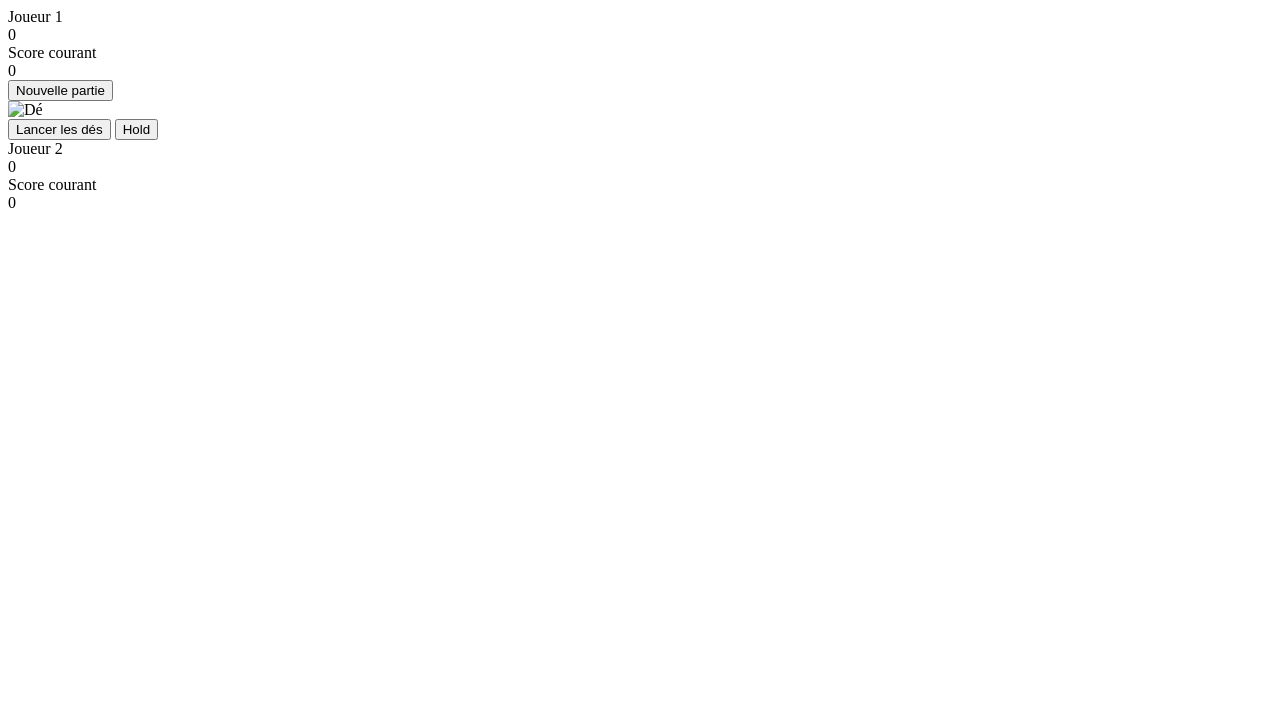
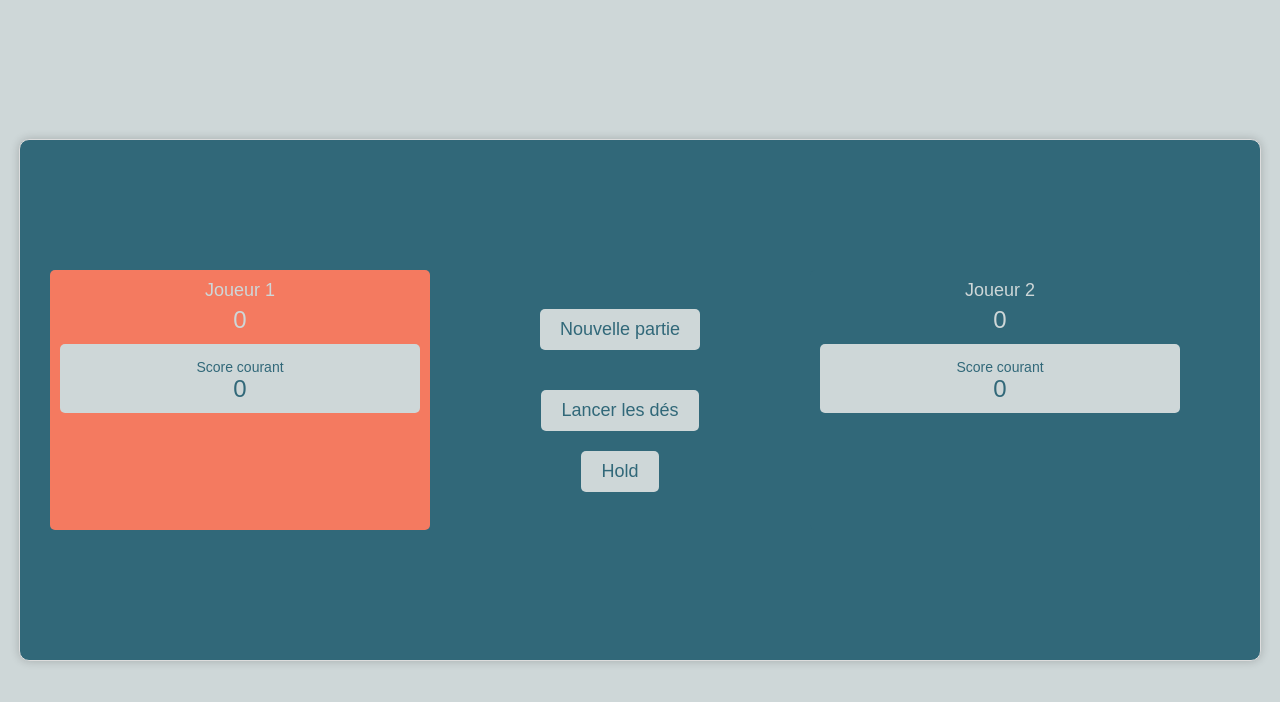
Before and after one commit to jordan008A/JeuxDeDes, a plain HTML site: page index.html in a window 1280 px wide. Drawn offline with Linux system fonts and the light colour scheme.

Commit message:
Ajout des images de dés, liaison avec index.html, ajout du style css

```diff
--- a/index.html
+++ b/index.html
@@ -19,7 +19,7 @@
         <div class="center-panel">
             <button class="btn-new">Nouvelle partie</button>
             <div class="dice">
-                <img src="" alt="Dé" class="dice-img">
+                <img src="dice-1.png" alt="Dé" class="dice-img">
             </div>
             <button class="btn-roll">Lancer les dés</button>
             <button class="btn-hold">Hold</button>
--- a/styles.css
+++ b/styles.css
@@ -0,0 +1,99 @@
+body {
+  font-family: Arial, sans-serif;
+  background-color: #ced7d8;
+  margin: 0;
+  display: flex;
+  flex-direction: column;
+  align-items: center;
+  justify-content: center;
+  height: 100vh;
+  color: #ced7d8;
+}
+
+.wrapper {
+  display: flex;
+  flex-direction: row;
+  align-items: center;
+  width: 100%;
+  max-width: 1200px;
+  background-color: #316879;
+  border: 1px solid #ddd;
+  border-radius: 10px;
+  box-shadow: 0 0 10px rgba(0, 0, 0, 0.2);
+  padding: 20px;
+  height: 60%;
+}
+
+.player-panel {
+  background-color: #316879;
+  padding: 10px;
+  width: 30%;
+  height: 50%;
+  text-align: center;
+  margin: 10px;
+  border-radius: 5px;
+}
+
+.player-panel.active {
+  background-color: #f47a60;
+}
+
+.center-panel {
+  display: flex;
+  flex-direction: column;
+  align-items: center;
+  width: 30%;
+}
+
+.player-name {
+  font-size: 18px;
+  margin-bottom: 5px;
+}
+
+.player-score {
+  font-size: 24px;
+}
+
+.player-current-box {
+  background-color: #ced7d8;
+  color: #316879;
+  padding: 10px;
+  border-radius: 5px;
+  margin-top: 10px;
+}
+
+.player-current-label {
+  font-size: 14px;
+  margin-top: 5px;
+}
+
+.player-current-score {
+  font-size: 24px;
+}
+
+button {
+  font-size: 18px;
+  margin: 10px;
+  padding: 10px 20px;
+  background-color: #ced7d8;
+  color: #316879;
+  border: none;
+  border-radius: 5px;
+  cursor: pointer;
+}
+
+button:hover {
+  background-color: #7fe7dc;
+}
+
+.dice {
+  text-align: center;
+  margin: 10px;
+}
+
+.dice-img {
+  width: 100px;
+  height: 100px;
+  display: none;
+  justify-content: center;
+}
```
Also changed, not shown: dice-1.png (added), dice-2.png (added), dice-3.png (added), dice-4.png (added), dice-5.png (added), dice-6.png (added).
